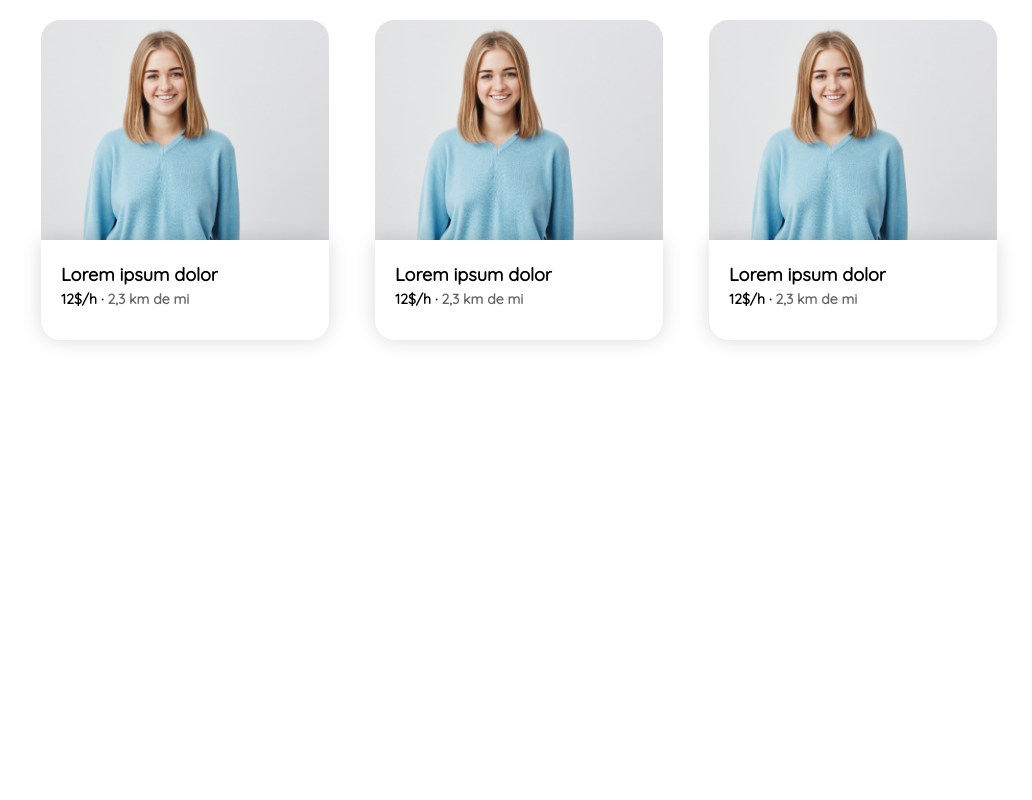
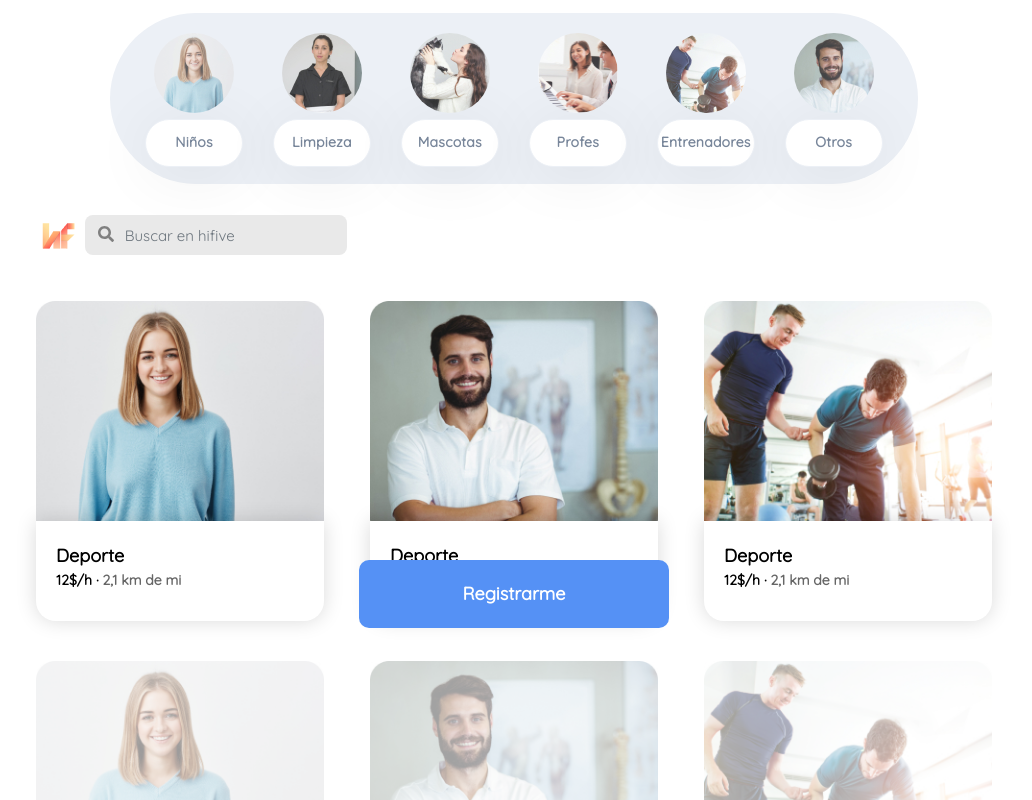
Before and after one commit to SasePriv/React-FrontEnd-of-Web-Page-Hifive, a React (Create React App) app: page / in a window 1280 px wide. Shown: the top 800 px of the page, without its empty margins (116-1148 px from the left). Built offline with nearby package versions, Linux system fonts and the light colour scheme.

Commit message:
casi terminada la vista de home con funcionalidad

```diff
--- a/src/App.js
+++ b/src/App.js
@@ -1,16 +1,11 @@
 import React from 'react';
 import './App.css';
 import Home from './components/Home';
-import Category from './components/Category'
-import Search from './components/Search'
-import Content from './components/Content'
 
 function App() {
   return (
     <div>
-       {/* <Category />
-       <Search></Search>  */}
-       <Content></Content>
+      <Home></Home>
     </div>
   );
 }
--- a/src/assets/datos_prueba.json
+++ b/src/assets/datos_prueba.json
@@ -5,42 +5,48 @@
             "title": "Deporte",
             "precio": 12,
             "distancia": 25,
-            "path_image": "imagen-card1.jpg"
+            "path_image": "imagen-card1.jpg",
+            "alt": "imagen1"
         },
         {
             "number": 1,
             "title": "Agencia",
             "precio": 15,
             "distancia": 13,
-            "path_image": "imagen-card2.jpg"
+            "path_image": "imagen-card2.jpg",
+            "alt": "imagen2"
         },
         {
             "number": 2,
             "title": "Estudios",
             "precio": 18,
             "distancia": 20 ,
-            "path_image": "imagen-card3.jpg"
+            "path_image": "imagen-card3.jpg",
+            "alt": "imagen3"
         },
         {
             "number": 3,
             "title": "Arte",
             "precio": 20,
             "distancia": 21,
-            "path_image": "imagen-card3.jpg"
+            "path_image": "imagen-card3.jpg",
+            "alt": "imagen4"
         },
         {
             "number": 4,
             "title": "Futbol",
             "precio": 12,
             "distancia": 25,
-            "path_image": "imagen-card2.jpg"
+            "path_image": "imagen-card2.jpg",
+            "alt": "imagen5"
         },
         {
             "number": 5,
             "title": "Basket",
             "precio": 35,
             "distancia": 10 ,
-            "path_image": "imagen-card1.jpg"
+            "path_image": "imagen-card1.jpg",
+            "alt": "imagen6"
         }
     ]
 }
--- a/src/components/Category.js
+++ b/src/components/Category.js
@@ -1,4 +1,4 @@
-import React, {Component ,useState, useEffect} from 'react';
+import React, {Component} from 'react';
 import '../App.css';
 import './styles/Category.css'
 
@@ -34,12 +34,12 @@ class Category extends Component {
 
   selected() {
 
-    const select_pers = this.state.cate.filter(cate => {return cate.number == this.state.selectItem})
+    const select_pers = this.state.cate.filter(cate => {return cate.number === this.state.selectItem})
 
-    if (this.state.opcion == 1) {
-      return (<div className="box1 justify-content-center container">
+    if (this.state.opcion === 1) {
+      return (<div className="box1 justify-content-center">
                 <div>
-                  <img className="picture rounded-circle red-shadow" src={require("../assets/img/"+select_pers[0].path_image)}></img>
+                  <img className="picture rounded-circle red-shadow" alt={select_pers.alt}src={require("../assets/img/"+select_pers[0].path_image)}></img>
                 </div>
                   <div className="text-box red-box" onClick={(e) => this.handaleUnSelect(e)}>
                     <p>{select_pers[0].title}</p>
@@ -57,7 +57,7 @@ class Category extends Component {
 
     if(this.state.opcion !== 0){
       catego = this.state.cate.filter((cate) => {
-        return cate.number != this.state.selectItem
+        return cate.number !== this.state.selectItem
       });
       size = {
         width: '748px',
@@ -68,15 +68,15 @@ class Category extends Component {
     }
 
     return (
-      <div>
+      <div className="d-flex justify-content-center ">
           { this.selected()}
           <div className="Category" style={size}>
-              <div className="container-fluid boxe">
+              <div className="container flex-wrap boxe">
                 <div className="row">
                   { catego.map(e =>
-                  <div className="col justify-content-center " key={e.number}>
+                  <div className="col" key={e.number}>
                     <div>
-                      <img className="picture rounded-circle" src={require("../assets/img/"+e.path_image)}></img>
+                      <img className="picture rounded-circle" alt={e.alt} src={require("../assets/img/"+e.path_image)}></img>
                     </div>
                       <div className="text-box" onClick={(x) => this.handaleSelect(x,e.number)}>
                         <p>{e.title}</p>
--- a/src/components/Content.js
+++ b/src/components/Content.js
@@ -8,36 +8,89 @@ class Content extends Component{
         super();
         this.state = {
             home,
+            auth: false
         };
+    }
+
+    generador(){
+        if (this.state.auth) {
+            return (
+                <div className="d-flex justify-content-center flex-wrap">
+                    {this.state.home.map( (e) => {
+                        return(
+                            <div className="card card-mod">
+                                <img className="card-img-top" alt={e.alt} src={require("../assets/img/"+e.path_image)}></img>
+                                <div className="card-body card-mod-text">
+                                    <h6 className="card-text mt-1 font-weight-bold">{e.title}</h6>
+                                    <p className="card-text font-weight-bold">{e.precio}$/h · <span className="texto-dis">{e.distancia} km de mi</span></p>
+                                </div>
+                            </div>
+                        )
+                    })}
+                </div>
+             )
+        }else{
+            return (
+                <div className="d-flex justify-content-center flex-wrap">
+                    <div className="card card-mod">
+                        <img className="card-img-top" src={require("../assets/img/imagen-card1.jpg")} alt="card cap"></img>
+                        <div className="card-body card-mod-text">
+                            <h6 className="card-text mt-1 font-weight-bold">Deporte</h6>
+                            <p className="card-text font-weight-bold">12$/h · <span className="texto-dis">2,1 km de mi</span></p>
+                        </div>
+                    </div>
+                    <div className="card card-mod">
+                        <img className="card-img-top" src={require("../assets/img/imagen-card2.jpg")} alt="card cap"></img>
+                        <div className="card-body card-mod-text">
+                            <h6 className="card-text mt-1 font-weight-bold">Deporte</h6>
+                            <p className="card-text font-weight-bold">12$/h · <span className="texto-dis">2,1 km de mi</span></p>
+                        </div>
+                    </div>
+                    <div className="card card-mod">
+                        <img className="card-img-top" src={require("../assets/img/imagen-card3.jpg")} alt="card cap"></img>
+                        <div className="card-body card-mod-text">
+                            <h6 className="card-text mt-1 font-weight-bold">Deporte</h6>
+                            <p className="card-text font-weight-bold">12$/h · <span className="texto-dis">2,1 km de mi</span></p>
+                        </div>
+                    </div>
+                    {/* Aqui comienza la mitad ocapada */}
+
+                    <div className="card card-mod sin-auth">
+                        <img className="card-img-top" src={require("../assets/img/imagen-card1.jpg")} alt="card cap"></img>
+                        <div className="card-body card-mod-text">
+                            <h6 className="card-text mt-1 font-weight-bold">Deporte</h6>
+                            <p className="card-text font-weight-bold">12$/h · <span className="texto-dis">2,1 km de mi</span></p>
+                        </div>
+                    </div>
+                    <div className="card card-mod sin-auth">
+                        <img className="card-img-top" src={require("../assets/img/imagen-card2.jpg")} alt="card cap"></img>
+                        <div className="card-body card-mod-text">
+                            <h6 className="card-text mt-1 font-weight-bold">Deporte</h6>
+                            <p className="card-text font-weight-bold">12$/h · <span className="texto-dis">2,1 km de mi</span></p>
+                        </div>
+                    </div>
+
+                    <div className="card card-mod sin-auth">
+                        <img className="card-img-top" src={require("../assets/img/imagen-card3.jpg")} alt="card cap"></img>
+                        <div className="card-body card-mod-text">
+                            <h6 className="card-text mt-1 font-weight-bold">Deporte</h6>
+                            <p className="card-text font-weight-bold">12$/h · <span className="texto-dis">2,1 km de mi</span></p>
+                        </div>
+                    </div>
+                    <div className="button buton-regi">
+                        <button className="boton">Registrarme</button>
+                    </div>
+                </div>
+
+            )
+        }
+
     }
 
     render(){
         return(
             <div className="container">
-                <div className="d-flex justify-content-center ">
-                    <div className="card card-mod">
-                        <img className="card-img-top" src={require("../assets/img/imagen-card1.jpg")} alt="card image cap"></img>
-                        <div className="card-body card-mod-text">
-                            <h6 className="card-text mt-1 font-weight-bold">Lorem ipsum dolor</h6>
-                            <p className="card-text font-weight-bold">12$/h · <span className="texto-dis">2,3 km de mi</span></p>
-                        </div>
-                    </div>
-
-                    <div className="card card-mod">
-                        <img className="card-img-top" src={require("../assets/img/imagen-card1.jpg")} alt="card image cap"></img>
-                        <div className="card-body card-mod-text">
-                            <h6 className="card-text mt-1 font-weight-bold">Lorem ipsum dolor</h6>
-                            <p className="card-text font-weight-bold">12$/h · <span className="texto-dis">2,3 km de mi</span></p>
-                        </div>
-                    </div>
-                    <div className="card card-mod">
-                        <img className="card-img-top" src={require("../assets/img/imagen-card1.jpg")} alt="card image cap"></img>
-                        <div className="card-body card-mod-text">
-                            <h6 className="card-text mt-1 font-weight-bold">Lorem ipsum dolor</h6>
-                            <p className="card-text font-weight-bold">12$/h · <span className="texto-dis">2,3 km de mi</span></p>
-                        </div>
-                    </div>
-                </div>
+                {this.generador()}
             </div>
         );
     }
--- a/src/components/Home.js
+++ b/src/components/Home.js
@@ -1,10 +1,27 @@
 import React from 'react';
 import '../App.css';
+import Category from './Category'
+import Search from './Search'
+import Content from './Content'
 
 function Home() {
   return (
-    <div>
-        <h1>Home Page!!</h1>
+    <div className="d-flex justify-content-center flex-column">
+        <div className="p-2">
+          <div>
+            <Category></Category>
+          </div>
+        </div>
+        <div className="d-inline-flex p-2">
+          <div>
+            <Search></Search>
+          </div>
+        </div>
+        <div className="p-2">
+          <div>
+            <Content></Content>
+          </div>
+        </div>
     </div>
   );
 }
--- a/src/components/Search.js
+++ b/src/components/Search.js
@@ -9,9 +9,9 @@ class Search extends Component {
     render(){
 
         return (
-            <div className="search">
+            <div className="d-flex search">
                 <div className="icon-logo">
-                    <img src={require("../assets/img/logo_vec.png")}></img>
+                    <img alt="logo" src={require("../assets/img/logo_vec.png")}></img>
                 </div>
                 <div className="in">
                     <FontAwesomeIcon className="icono-buscar"icon={faSearch}/>
--- a/src/components/styles/Content.css
+++ b/src/components/styles/Content.css
@@ -35,3 +35,34 @@
     margin-bottom: 5px;
     line-height: 22px;
 }
+.container{
+    /* background-color: blue; */
+}
+
+.sin-auth{
+    opacity: 0.4;
+}
+
+.buton-regi{
+    position: fixed;
+    top: 70%;
+}
+
+.boton{
+    width: 310px;
+    height: 68.06px;
+    background: #5591F5;
+    border-radius: 10px;
+    border: 0px solid;
+
+    font-family: Quicksand;
+    font-style: normal;
+    font-weight: bold;
+    font-size: 18px;
+    line-height: 22px;
+    /* display: flex; */
+    align-items: center;
+    text-align: center;
+
+    color: #FFFFFF;
+}
--- a/src/components/styles/Search.css
+++ b/src/components/styles/Search.css
@@ -16,10 +16,10 @@
 }
 
 .search {
-    position: absolute;
-    /* left: 20%; */
+    /* position: absolute; */
+    /* left: 40%; */
     margin:10px;
-
+    padding-left: 40%;
 }
 
 .icon-logo{
@@ -33,7 +33,7 @@
 
 .icono-buscar{
     position: absolute;
-    top: 12px;
+    top: 16px;
     left: 13px;
     color: gray;
 }
```
Also changed, not shown: src/components/styles/Category.css (+5 -5 lines).
